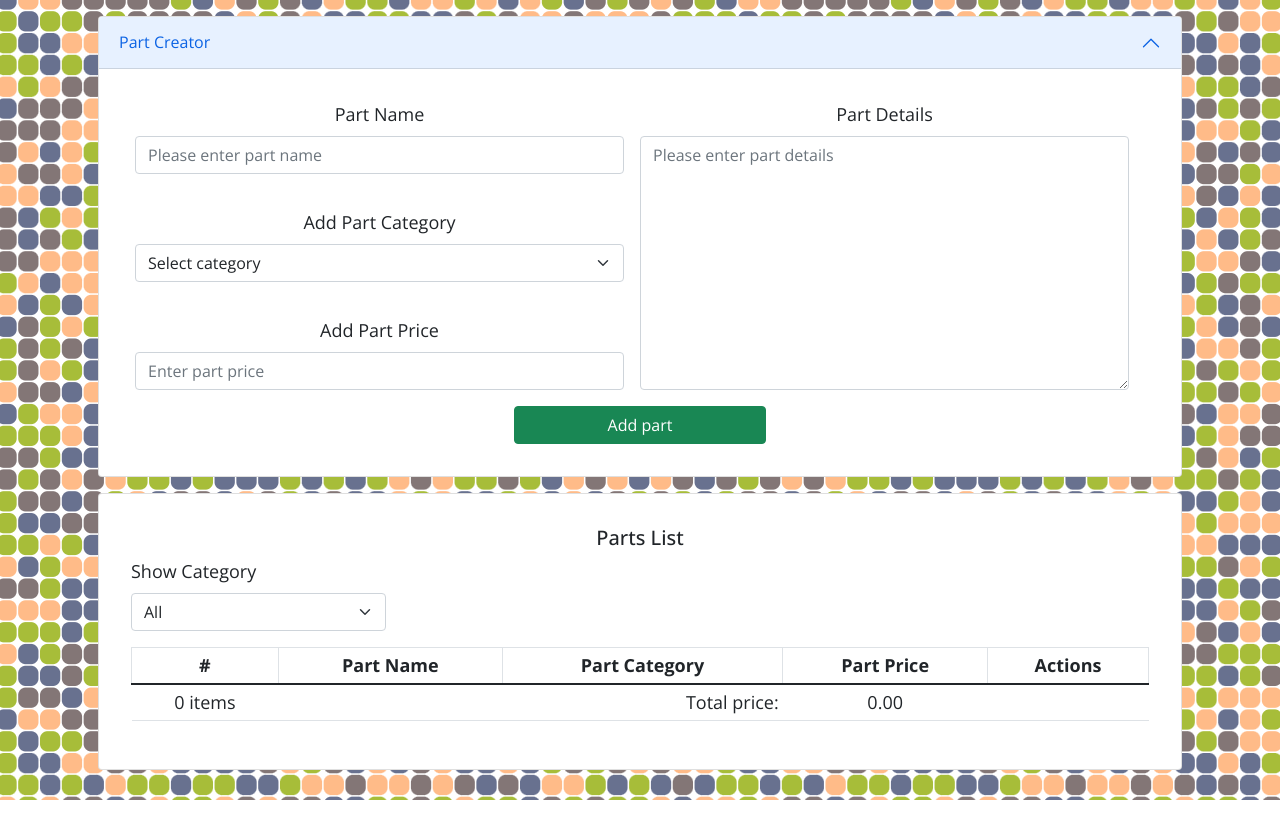
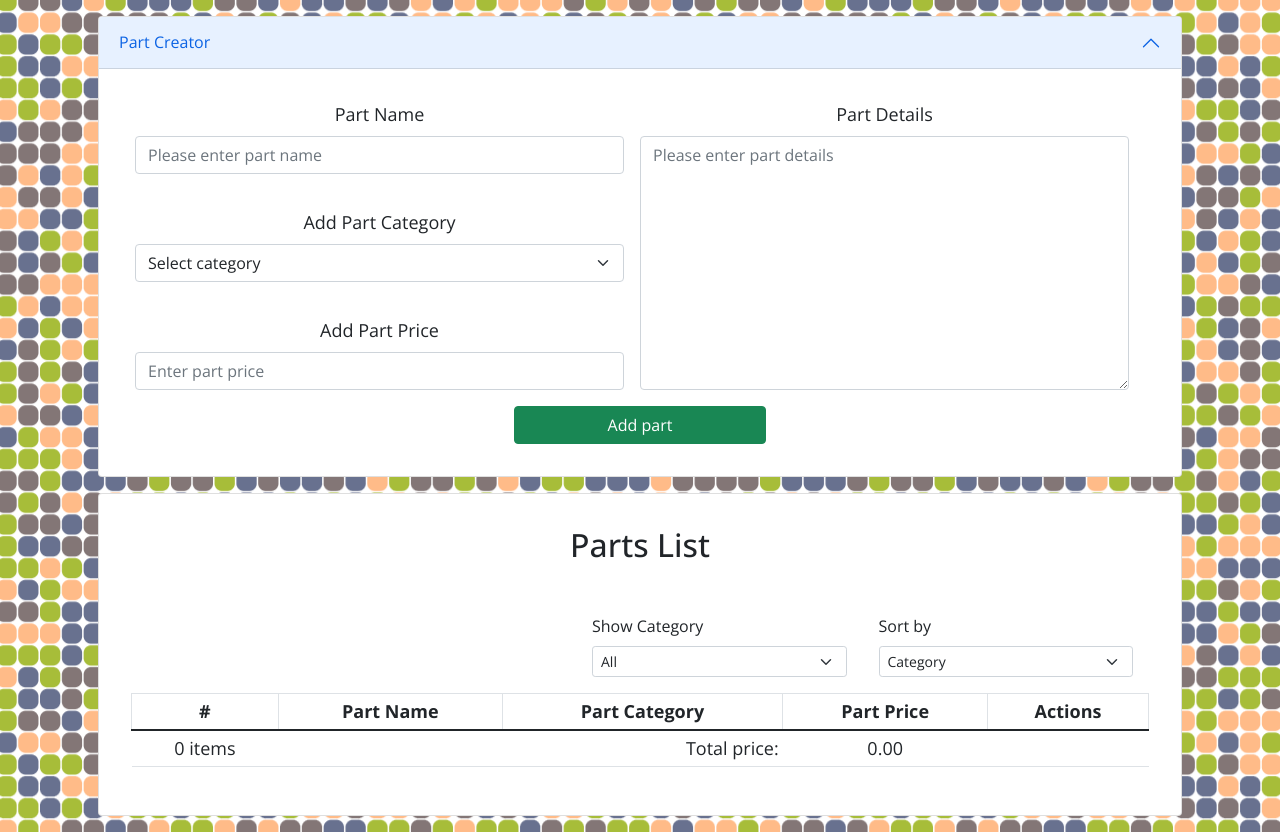
Before and after one commit to jacpolanski/pc-parts-calculator, a React (Create React App) app: page / in a window 1280 px wide. Before the commit the page ends 800 px from the top, so only its background shows below. Built offline with nearby package versions, Linux system fonts and the light colour scheme.

Commit message:
Added table sorting and minor styling and logic adjustments

```diff
--- a/src/App.js
+++ b/src/App.js
@@ -18,7 +18,7 @@ function App() {
       </Accordion>
       <Card className="m-3 p-3">
         <Card.Body>
-          <Card.Title className="text-center">Parts List</Card.Title>
+          <Card.Title className="text-center fs-2 mb-5">Parts List</Card.Title>
           <PartsList />
         </Card.Body>
       </Card>
--- a/src/components/PartsList.js
+++ b/src/components/PartsList.js
@@ -9,11 +9,27 @@ function PartsList() {
   const [show, setShow] = useState(false);
   const [partForModal, setPartForModal] = useState();
   const [categoryFilter, setCategoryFilter] = useState("All");
+  const [sortBy, setSortBy] = useState("Category");
 
   const handleShow = (id) => {
     const partForModal = parts.filter((part) => part.id === id);
     partForModal && setPartForModal(partForModal);
     setShow(true);
+  };
+  const sortByFunction = (a, b) => {
+    if (sortBy === "Category")
+      return a.formPartCategory > b.formPartCategory
+        ? 1
+        : b.formPartCategory > a.formPartCategory
+        ? -1
+        : 0;
+    if (sortBy === "Name")
+      return a.formPartName > b.formPartName
+        ? 1
+        : b.formPartName > a.formPartName
+        ? -1
+        : 0;
+    if (sortBy === "Price") return a.formPartPrice - b.formPartPrice;
   };
 
   if (parts === null || parts === undefined)
@@ -24,11 +40,12 @@ function PartsList() {
     );
   return (
     <>
-      <Form>
-        <Form.Group className="w-25" controlId="formPartCategory">
-          <Form.Label>Show Category</Form.Label>
+      <Form className="d-flex justify-content-end">
+        <Form.Group className="w-25 mx-3" controlId="formPartCategory">
+          <Form.Label className="fs-6">Show Category</Form.Label>
           <Form.Select
-            name="formPartCategory"
+            size="sm"
+            name="categoryFilter"
             value={categoryFilter}
             onChange={(e) => setCategoryFilter(e.target.value)}
           >
@@ -36,6 +53,19 @@ function PartsList() {
             {hardwareCategories.map((category) => (
               <option key={uniqid()}>{category}</option>
             ))}
+          </Form.Select>
+        </Form.Group>
+        <Form.Group className="w-25 mx-3" controlId="formPartCategory">
+          <Form.Label className="fs-6">Sort by</Form.Label>
+          <Form.Select
+            size="sm"
+            name="sortBy"
+            value={sortBy}
+            onChange={(e) => setSortBy(e.target.value)}
+          >
+            <option>Name</option>
+            <option>Category</option>
+            <option>Price</option>
           </Form.Select>
         </Form.Group>
       </Form>
@@ -64,6 +94,7 @@ function PartsList() {
                 ? part.formPartCategory === categoryFilter
                 : part
             )
+            .sort((a, b) => sortByFunction(a, b))
             .map((part, i) => (
               <tr key={part.id}>
                 <td>{i + 1}</td>
--- a/src/components/schemaPart.js
+++ b/src/components/schemaPart.js
@@ -17,7 +17,7 @@ export const schemaPart = Joi.object({
     "string.empty": `Part Category cannot be empty`,
     "any.required": `Part Category id required`,
   }),
-  formPartDetails: Joi.string().allow("").max(250).trim(true).messages({
+  formPartDetails: Joi.string().allow("").max(1000).trim(true).messages({
     "string.min": `Minimum of {#limit} characters required`,
     "string.max": `Maximum of {#limit} characters allowed`,
   }),
```
